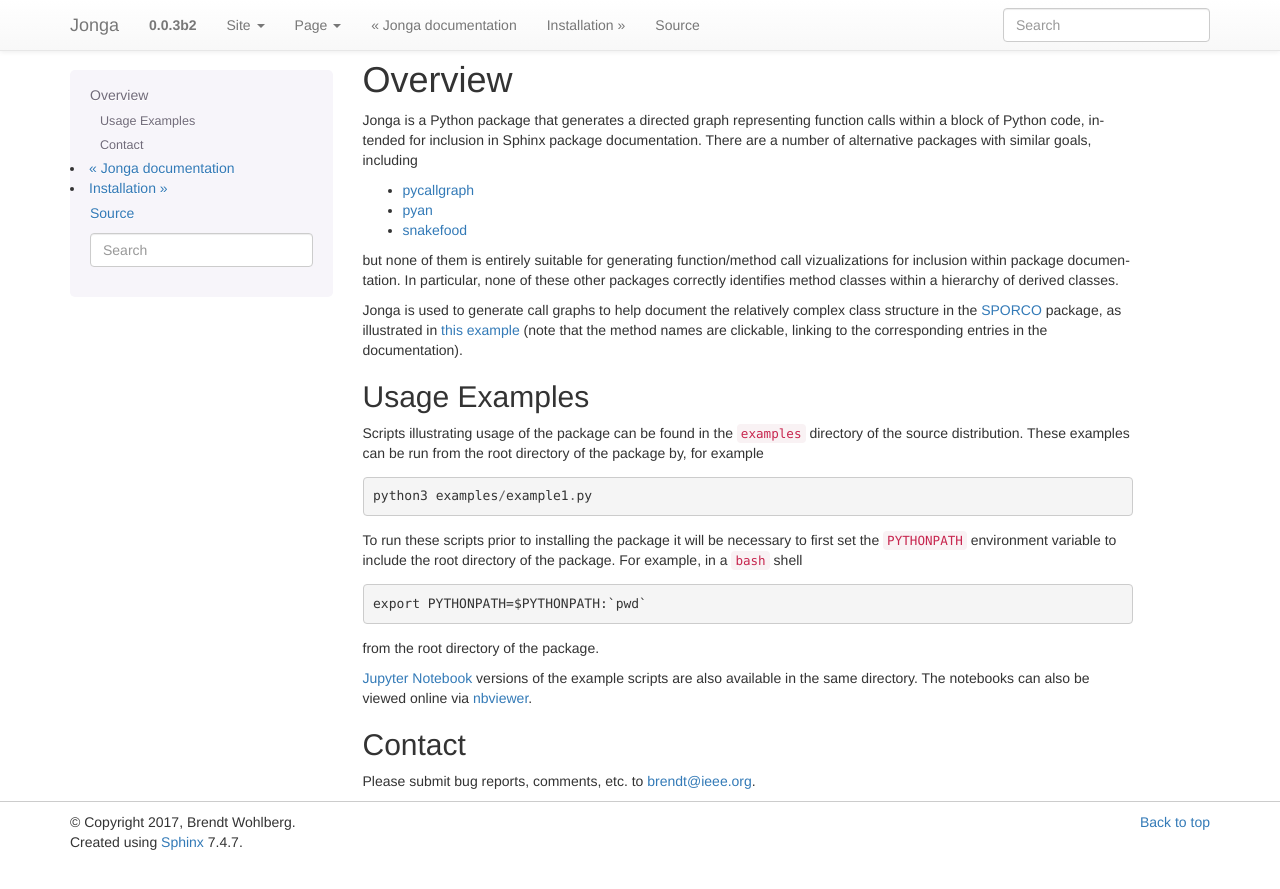
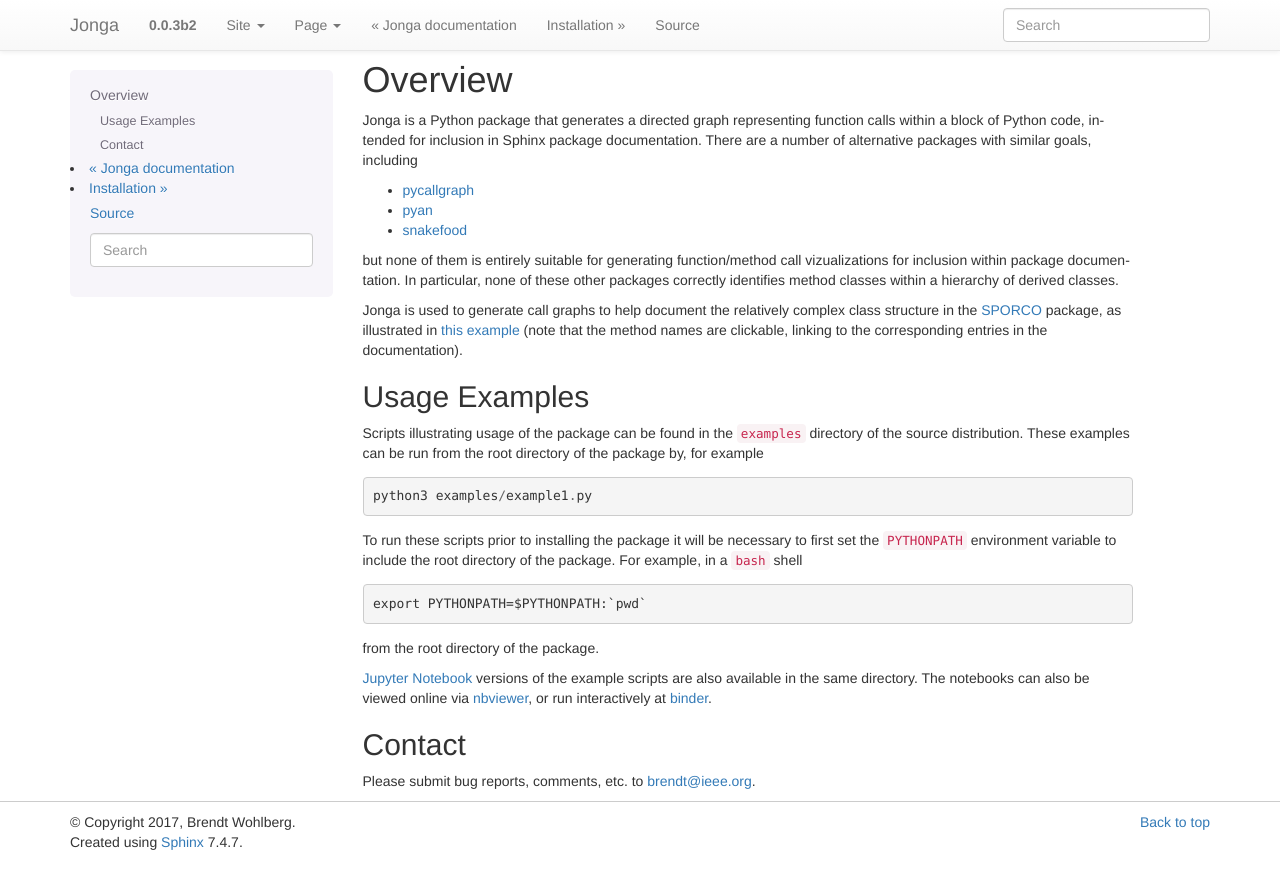
Before and after one commit to bwohlberg/jonga, a Sphinx documentation site: the page built from docs/source/overview.rst, in a window 1280 px wide. Shown: the top 889 px of the page. Built offline with Sphinx 7.4.7, drawn with Linux system fonts in a browser that asks for light colours.

Commit message:
Clean up Dockerfile and add mybinder links

```diff
--- a/README.rst
+++ b/README.rst
@@ -95,8 +95,8 @@ from the root directory of the package.
 
 
 Jupyter notebook versions of the example scripts are also included in
-the ``examples`` directory, and can be `viewed on nbviewer
-<http://nbviewer.jupyter.org/github/bwohlberg/jonga/blob/master/index.ipynb>`_.
+the ``examples`` directory, and can be viewed online via `nbviewer
+<http://nbviewer.jupyter.org/github/bwohlberg/jonga/blob/master/index.ipynb>`_, or run interactively at `binder <http://mybinder.org/repo/bwohlberg/jonga>`_.
 
 
 
--- a/docs/source/overview.rst
+++ b/docs/source/overview.rst
@@ -44,8 +44,7 @@ shell
 from the root directory of the package.
 
 
-`Jupyter Notebook <http://jupyter.org/>`_ versions of the example scripts are also available in the same directory. The notebooks can also be viewed online via `nbviewer <https://nbviewer.jupyter.org/github/bwohlberg/jonga/blob/master/index.ipynb>`_.
-
+`Jupyter Notebook <http://jupyter.org/>`_ versions of the example scripts are also available in the same directory. The notebooks can also be viewed online via `nbviewer <https://nbviewer.jupyter.org/github/bwohlberg/jonga/blob/master/index.ipynb>`_, or run interactively at `binder <http://mybinder.org/repo/bwohlberg/jonga>`_.
 
 
 Contact
```
Also changed, not shown: 1 other file.
